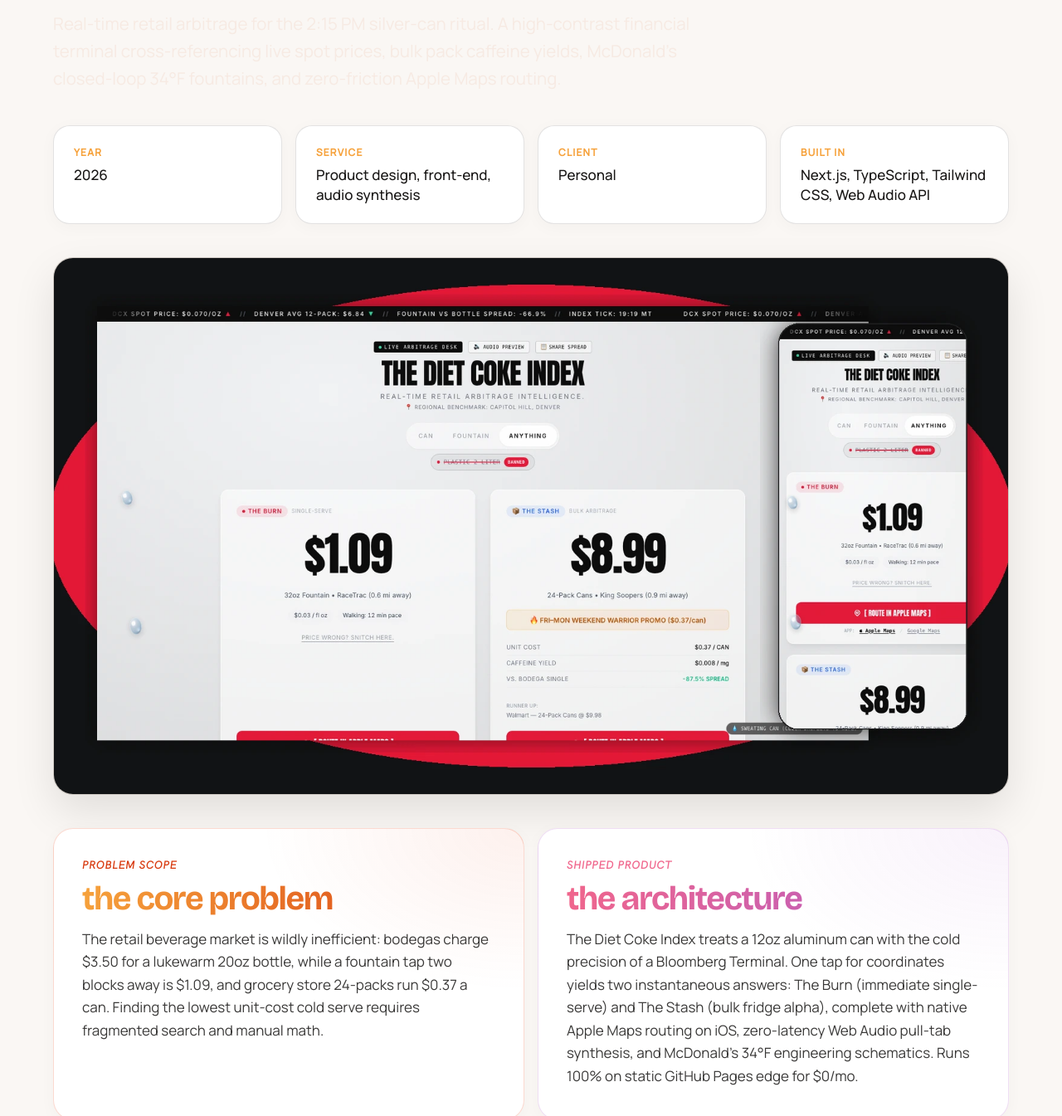
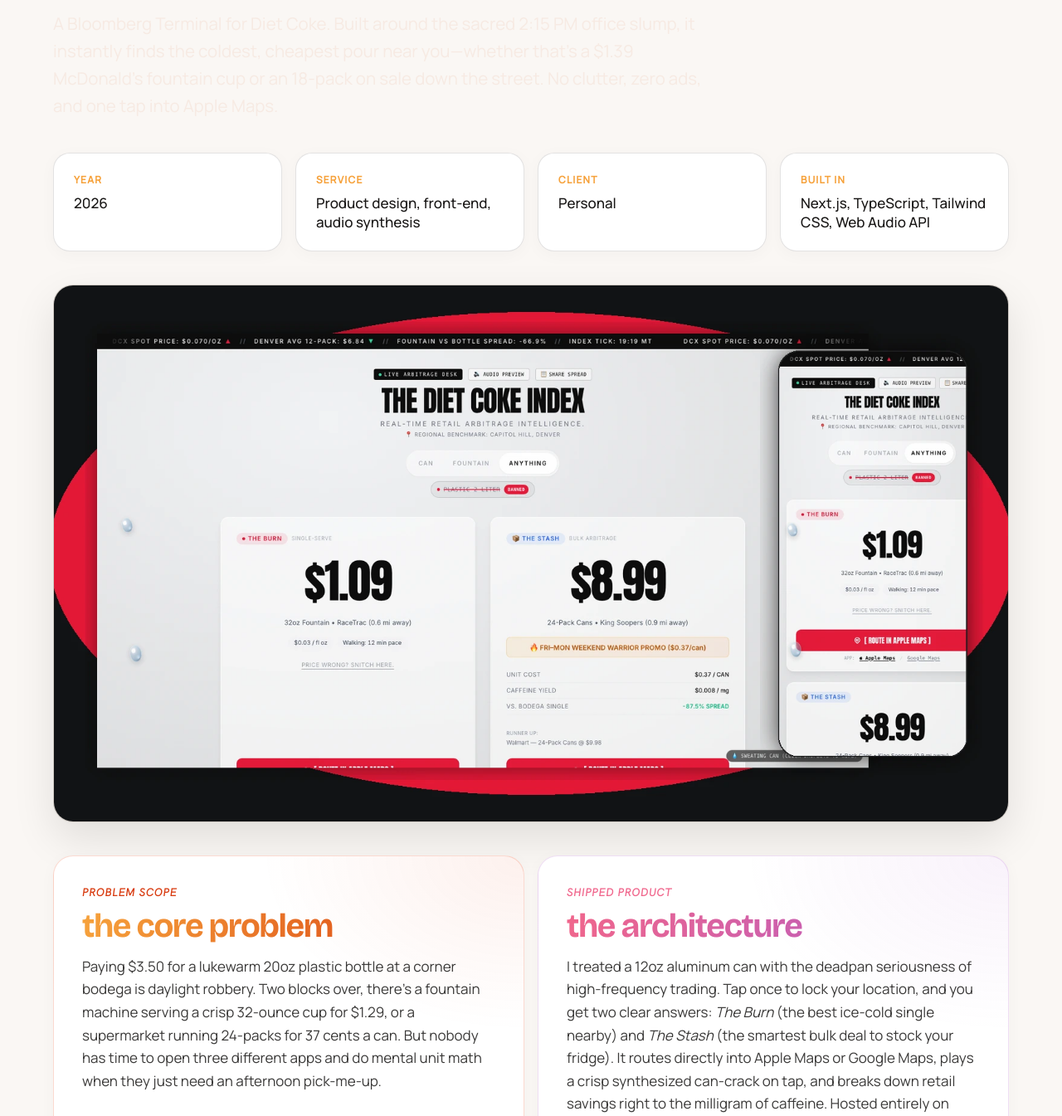
Before and after one commit to robertyoushock/robertyoushock.github.io, a plain HTML site: page portfolio/fridgecig/index.html in a window 1280 px wide. Shown: the part 255-1600 px from the top of the page at 83% size. Drawn offline with nearby package versions, Linux system fonts and the light colour scheme.

Commit message:
copy(portfolio): humanize case study and playground copy for The Diet Coke Index

```diff
--- a/portfolio/fridgecig/index.html
+++ b/portfolio/fridgecig/index.html
@@ -4,12 +4,12 @@
 <meta charset="utf-8">
 <meta name="viewport" content="width=device-width, initial-scale=1, viewport-fit=cover">
 <title>The Diet Coke Index · Robert Youshock</title>
-<meta name="description" content="Real-time retail arbitrage for the 2:15 PM silver-can ritual. A high-contrast financial terminal cross-referencing live spot prices, bulk pack caffeine yields, McDonald's closed-lo">
+<meta name="description" content="A Bloomberg Terminal for Diet Coke. Find the cheapest, coldest pour near you—from $1 McDonald's fountains to grocery bulk deals—with instant one-tap map routing.">
 <link rel="canonical" href="https://www.robertyoushock.com/portfolio/fridgecig/">
 <meta property="og:type" content="website">
 <meta property="og:site_name" content="Robert Youshock">
 <meta property="og:title" content="The Diet Coke Index · Robert Youshock">
-<meta property="og:description" content="Real-time retail arbitrage for the 2:15 PM silver-can ritual. A high-contrast financial terminal cross-referencing live spot prices, bulk pack caffeine yields, McDonald's closed-lo">
+<meta property="og:description" content="A Bloomberg Terminal for Diet Coke. Find the cheapest, coldest pour near you—from $1 McDonald's fountains to grocery bulk deals—with instant one-tap map routing.">
 <meta property="og:url" content="https://www.robertyoushock.com/portfolio/fridgecig/">
 <meta property="og:image" content="https://www.robertyoushock.com/assets/side/fridgecig.webp">
 <meta property="og:image:width" content="1600">
@@ -17,7 +17,7 @@
 <meta property="og:image:alt" content="The Diet Coke Index application interface">
 <meta name="twitter:card" content="summary_large_image">
 <meta name="twitter:title" content="The Diet Coke Index · Robert Youshock">
-<meta name="twitter:description" content="Real-time retail arbitrage for the 2:15 PM silver-can ritual. A high-contrast financial terminal cross-referencing live spot prices, bulk pack caffeine yields, McDonald's closed-lo">
+<meta name="twitter:description" content="A Bloomberg Terminal for Diet Coke. Find the cheapest, coldest pour near you—from $1 McDonald's fountains to grocery bulk deals—with instant one-tap map routing.">
 <meta name="twitter:image" content="https://www.robertyoushock.com/assets/side/fridgecig.webp">
 <meta name="twitter:image:alt" content="The Diet Coke Index application interface">
 <meta name="theme-color" content="#1F1D1D">
@@ -25,7 +25,7 @@
 <link rel="alternate" type="text/markdown" href="/llms.txt" title="Plain-text summary for AI assistants">
 <link rel="me" href="https://www.linkedin.com/in/robert-youshock-1ba979108/">
 <link rel="me" href="https://github.com/robertyoushock">
-<script type="application/ld+json">{"@context": "https://schema.org", "@type": "SoftwareApplication", "name": "The Diet Coke Index", "description": "Real-time retail arbitrage for the 2:15 PM silver-can ritual. A high-contrast financial terminal cross-referencing live spot prices, bulk pack caffeine yields, McDonald's closed-loop 34\u00b0F fountains, and zero-friction Apple Maps routing.", "url": "https://www.robertyoushock.com/portfolio/fridgecig/", "applicationCategory": "WebApplication", "operatingSystem": "Any", "offers": {"@type": "Offer", "price": "0", "priceCurrency": "USD"}, "creator": {"@type": "Person", "name": "Robert Youshock", "url": "https://www.robertyoushock.com/"}}</script>
+<script type="application/ld+json">{"@context": "https://schema.org", "@type": "SoftwareApplication", "name": "The Diet Coke Index", "description": "A Bloomberg Terminal for Diet Coke. Built around the 2:15 PM ritual to find the coldest, cheapest drink near you with zero friction.", "url": "https://www.robertyoushock.com/portfolio/fridgecig/", "applicationCategory": "WebApplication", "operatingSystem": "Any", "offers": {"@type": "Offer", "price": "0", "priceCurrency": "USD"}, "creator": {"@type": "Person", "name": "Robert Youshock", "url": "https://www.robertyoushock.com/"}}</script>
 <link rel="icon" type="image/png" href="/assets/favicon.png">
 <link rel="preconnect" href="https://fonts.googleapis.com">
 <link rel="preconnect" href="https://fonts.gstatic.com" crossorigin>
@@ -48,7 +48,7 @@
 <main id="main" class="proj">
   <p class="eyebrow rise">Side project · Web app</p>
   <h1 class="rise d1">The Diet Coke Index</h1>
-  <p class="lede rise d2">Real-time retail arbitrage for the 2:15 PM silver-can ritual. A high-contrast financial terminal cross-referencing live spot prices, bulk pack caffeine yields, McDonald's closed-loop 34°F fountains, and zero-friction Apple Maps routing.</p>
+  <p class="lede rise d2">A Bloomberg Terminal for Diet Coke. Built around the sacred 2:15 PM office slump, it instantly finds the coldest, cheapest pour near you—whether that’s a $1.39 McDonald’s fountain cup or an 18-pack on sale down the street. No clutter, zero ads, and one tap into Apple Maps.</p>
   <dl class="facts rise d3">
     <div><dt>Year</dt><dd>2026</dd></div>
     <div><dt>Service</dt><dd>Product design, front-end, audio synthesis</dd></div>
@@ -57,10 +57,10 @@
   </dl>
   <div class="player"><img src="/assets/side/fridgecig.webp" alt="The Diet Coke Index: financial terminal interface on desktop and mobile" width="1600" height="889"></div>
   <div class="ps">
-    <div class="t-coral"><span class="ps-eyebrow">Problem Scope</span><h2>the core problem</h2><p>The retail beverage market is wildly inefficient: bodegas charge $3.50 for a lukewarm 20oz bottle, while a fountain tap two blocks away is $1.09, and grocery store 24-packs run $0.37 a can. Finding the lowest unit-cost cold serve requires fragmented search and manual math.</p></div>
-    <div class="t-deep"><span class="ps-eyebrow">Shipped Product</span><h2>the architecture</h2><p>The Diet Coke Index treats a 12oz aluminum can with the cold precision of a Bloomberg Terminal. One tap for coordinates yields two instantaneous answers: The Burn (immediate single-serve) and The Stash (bulk fridge alpha), complete with native Apple Maps routing on iOS, zero-latency Web Audio pull-tab synthesis, and McDonald's 34°F engineering schematics. Runs 100% on static GitHub Pages edge for $0/mo.</p></div>
+    <div class="t-coral"><span class="ps-eyebrow">Problem Scope</span><h2>the core problem</h2><p>Paying $3.50 for a lukewarm 20oz plastic bottle at a corner bodega is daylight robbery. Two blocks over, there's a fountain machine serving a crisp 32-ounce cup for $1.29, or a supermarket running 24-packs for 37 cents a can. But nobody has time to open three different apps and do mental unit math when they just need an afternoon pick-me-up.</p></div>
+    <div class="t-deep"><span class="ps-eyebrow">Shipped Product</span><h2>the architecture</h2><p>I treated a 12oz aluminum can with the deadpan seriousness of high-frequency trading. Tap once to lock your location, and you get two clear answers: <em>The Burn</em> (the best ice-cold single nearby) and <em>The Stash</em> (the smartest bulk deal to stock your fridge). It routes directly into Apple Maps or Google Maps, plays a crisp synthesized can-crack on tap, and breaks down retail savings right to the milligram of caffeine. Hosted entirely on GitHub Pages, it costs $0 a month to run.</p></div>
   </div>
-  <div class="gallery"><img class="wide free" src="/assets/side/fridgecig-burn.webp" alt="The Diet Coke Index interface screen 1" loading="lazy"><img class="wide free" src="/assets/side/fridgecig-schematic.webp" alt="The Diet Coke Index interface screen 2" loading="lazy"><img class="wide free" src="/assets/side/fridgecig-stash.webp" alt="The Diet Coke Index interface screen 3" loading="lazy"><img class="wide free" src="/assets/side/fridgecig-architecture.webp" alt="The Diet Coke Index interface screen 4" loading="lazy"></div>
+  <div class="gallery"><img class="wide free" src="/assets/side/fridgecig-burn.webp" alt="The Burn: immediate single-serve pricing card with walking pace and map routing" loading="lazy"><img class="wide free" src="/assets/side/fridgecig-schematic.webp" alt="McDonald's 34-degree gold standard engineering schematic modal" loading="lazy"><img class="wide free" src="/assets/side/fridgecig-stash.webp" alt="The Stash: bulk pack arbitrage calculations and caffeine yield breakdown" loading="lazy"><img class="wide free" src="/assets/side/fridgecig-architecture.webp" alt="Architecture overview and terminal hotkey controls" loading="lazy"></div>
   <p class="btns"><a class="pill fill" href="https://www.robertyoushock.com/fridgecig/" target="_blank" rel="noopener">Open The Index</a><a class="pill" href="https://github.com/robertyoushock/fridgecig" target="_blank" rel="noopener">Code on GitHub</a></p>
   <nav class="next" aria-label="More work">
     <a href="/portfolio/cairn/"><small>← Previous</small><b>Cairn</b></a>
```
Also changed, not shown: index.html (+1 -1 lines).
